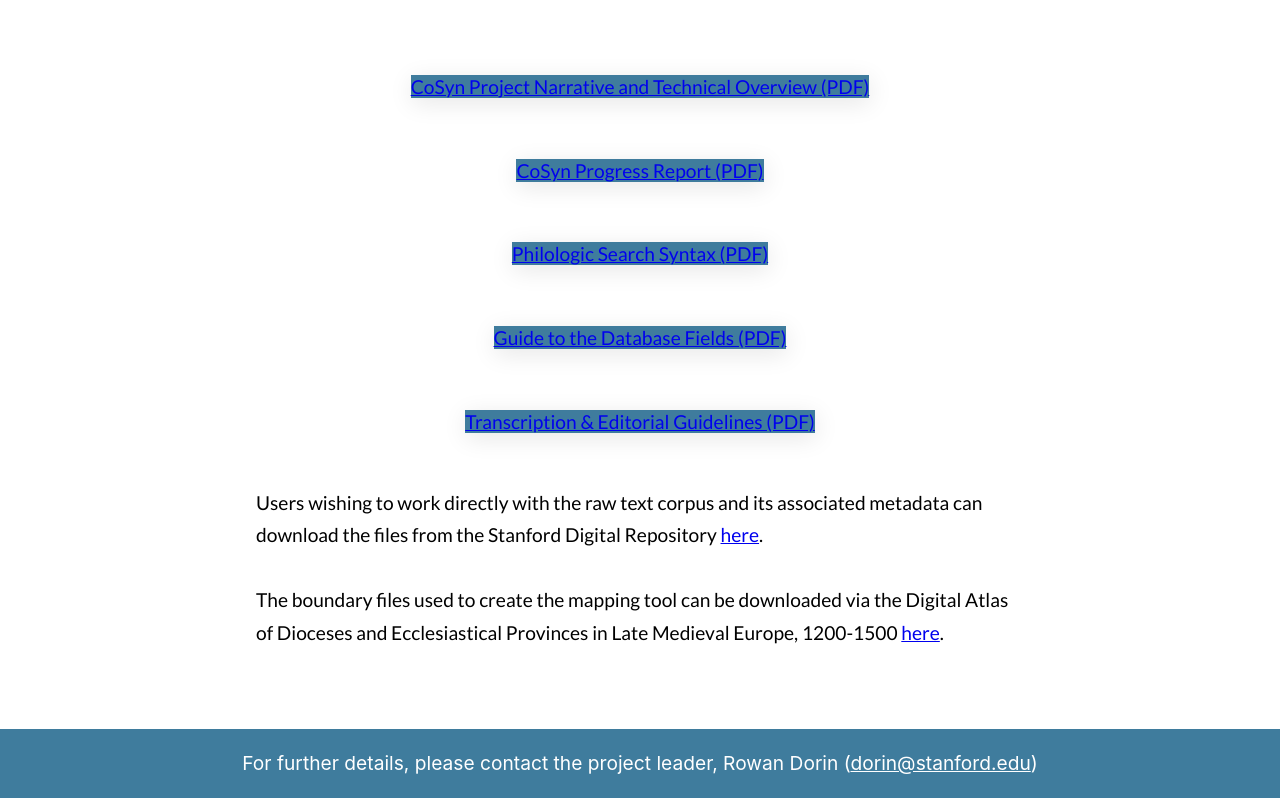
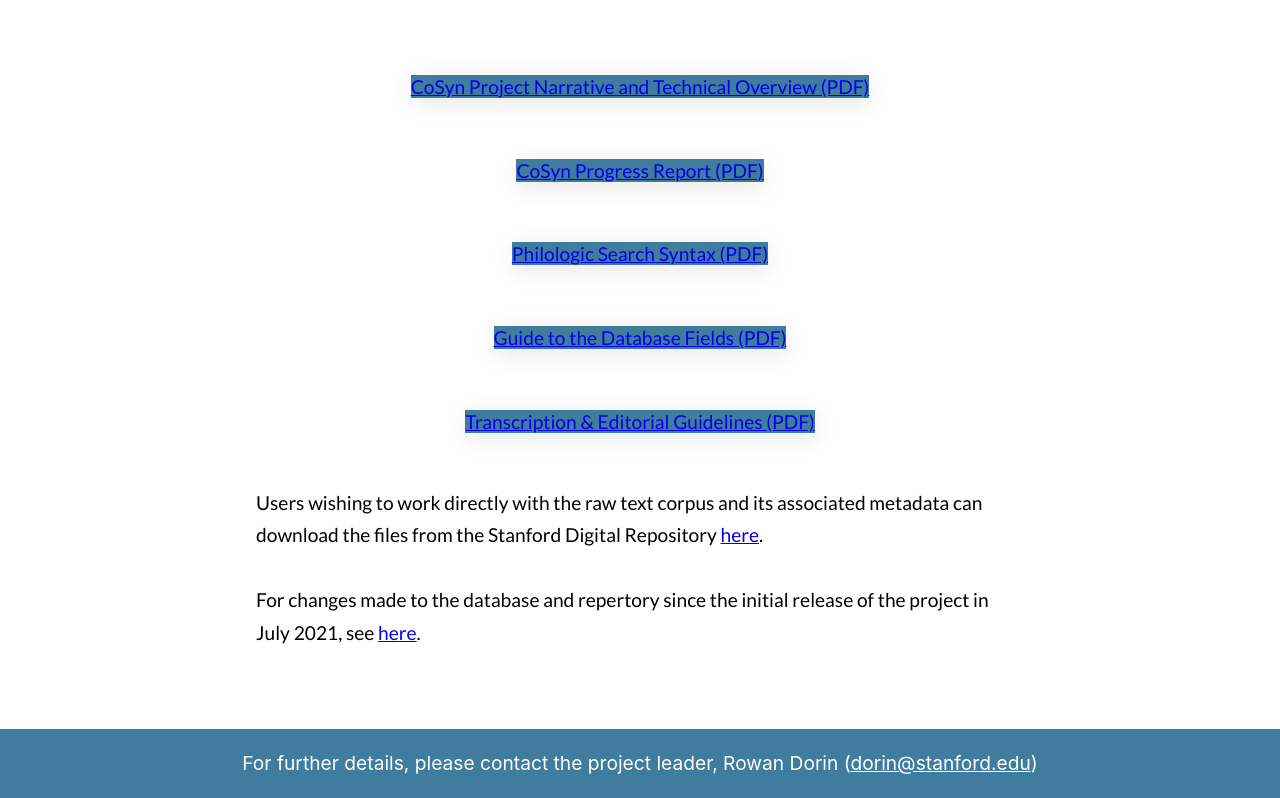
Before and after one commit to corpus-synodalium/corpus-synodalium.com, a Next.js app: page /documentation in a window 1280 px wide. Shown: the part 476-1274 px from the top of the page. Built offline with nearby package versions, Linux system fonts and the light colour scheme.

Commit message:
Update "Documentation" page

```diff
--- a/pages/documentation.js
+++ b/pages/documentation.js
@@ -77,13 +77,9 @@
                 .
             </p>
             <p>
-                The boundary files used to create the mapping tool can be
-                downloaded via the Digital Atlas of Dioceses and Ecclesiastical
-                Provinces in Late Medieval Europe, 1200-1500{' '}
-                <a
-                    href="https://searchworks.stanford.edu/view/ds112yt9877"
-                    target="_blank"
-                >
+                For changes made to the database and repertory since the initial
+                release of the project in July 2021, see{' '}
+                <a href="/files/addenda_et_corrigenda.pdf" target="_blank">
                     here
                 </a>
                 .
```
Also changed, not shown: 2 other files (tests, documents, lock files or other folders).
